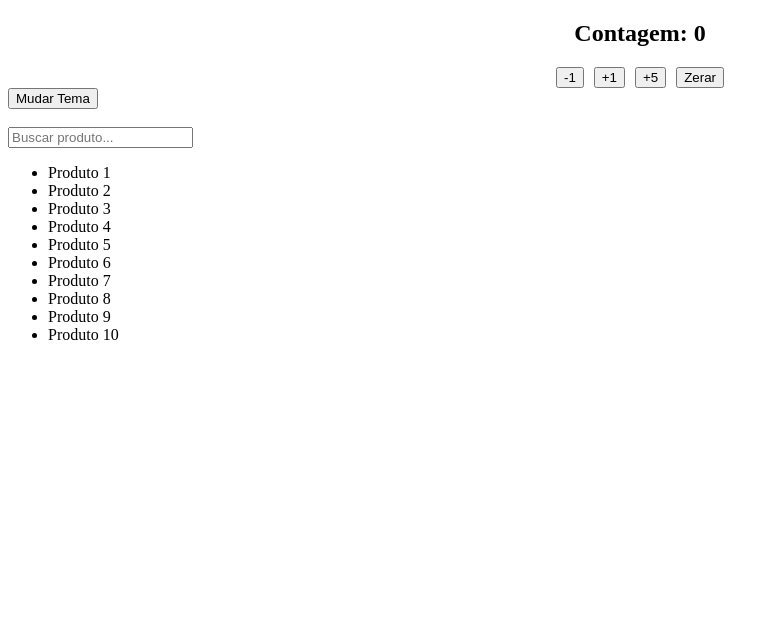
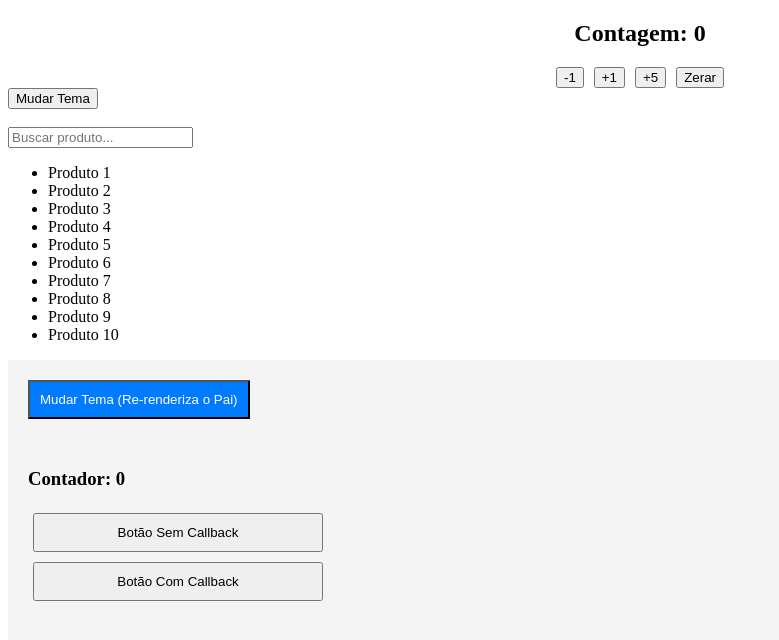
Before and after one commit to jeancarloslima/teste-002-hooks-parte-2, a React (Vite) app: page / in a window 1280 px wide. Shown: the top 640 px of the page, without its empty margins (0-779 px from the left). Built offline with nearby package versions, Linux system fonts and the light colour scheme.

Commit message:
Testando salvar função com o useCallback

```diff
--- a/src/App.jsx
+++ b/src/App.jsx
@@ -1,6 +1,7 @@
 import './App.css'
 import Tela001 from './components/Tela001'
 import Tela002 from './components/Tela002'
+import Tela003 from './components/Tela003'
 
 function App() {
 
@@ -8,6 +9,7 @@ function App() {
     <>
     <Tela001 />
     <Tela002 />
+    <Tela003 />
     </>
   )
 }
--- /dev/null
+++ b/src/components/Tela003/index.jsx
@@ -0,0 +1,59 @@
+import { useState, useCallback, memo } from 'react';
+
+const BotaoPesado = memo(({ onClick, texto }) => {
+  console.log(`[RENDERIZOU] O botão "${texto}" foi desenhado na tela.`);
+
+  return (
+    <button
+      onClick={onClick}
+      style={{ padding: '10px 20px', margin: '5px', cursor: 'pointer' }}
+    >
+      {texto}
+    </button>
+  );
+})
+
+export default function Tela003() {
+  const [temaEscuro, setTemaEscuro] = useState(false);
+  const [contador, setContador] = useState(0);
+
+  const incrementarSemCallback = () => {
+    setContador((c) => c + 1);
+  };
+
+  const incrementarComCallback = useCallback(() => {
+    setContador((c) => c + 1);
+  }, []);
+
+  return (
+    <div style={{
+      padding: '20px',
+      minHeight: '100vh',
+      background: temaEscuro ? '#333' : '#f4f4f4',
+      color: temaEscuro ? '#fff' : '#000'
+    }}>
+      <button
+        onClick={() => setTemaEscuro(!temaEscuro)}
+        style={{ marginBottom: '30px', padding: '10px', background: '#007bff', color: 'white' }}
+      >
+        Mudar Tema (Re-renderiza o Pai)
+      </button>
+
+      <h3>Contador: {contador}</h3>
+
+      <div style={{ display: 'flex', flexDirection: 'column', maxWidth: '300px' }}>
+
+        <BotaoPesado
+          texto="Botão Sem Callback"
+          onClick={incrementarSemCallback}
+        />
+
+        <BotaoPesado
+          texto="Botão Com Callback"
+          onClick={incrementarComCallback}
+        />
+
+      </div>
+    </div>
+  );
+}
```
